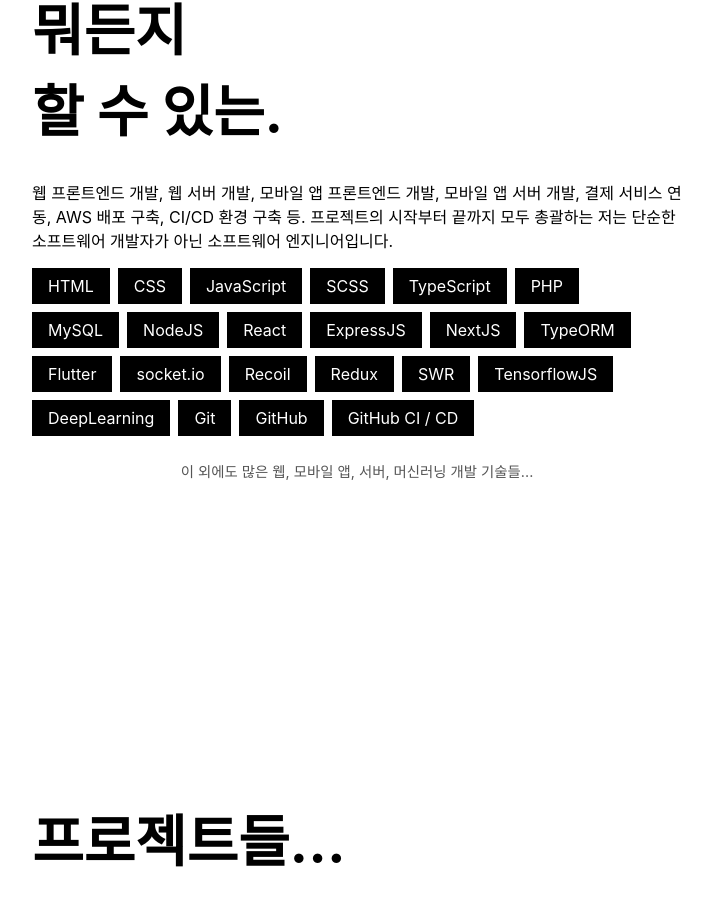
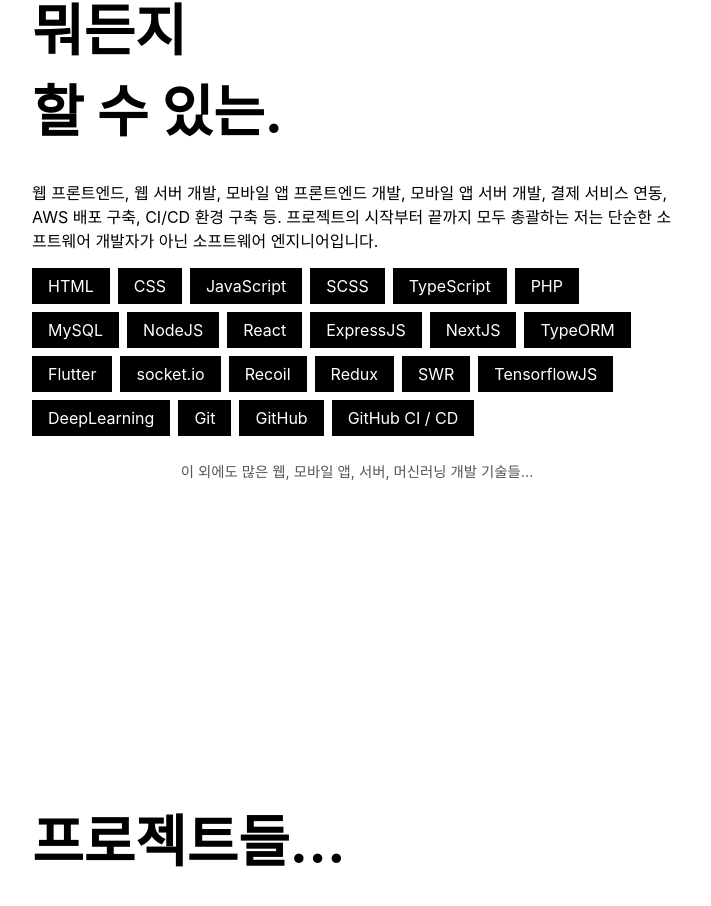
Before and after one commit to hsh2001/2022-portfolio, a Next.js app: page / in a window 1280 px wide. Shown: the part 1755-2661 px from the top of the page, without its empty margins (283-994 px from the left). Built offline with nearby package versions, Linux system fonts and the light colour scheme.

Commit message:
Update index.tsx

```diff
--- a/pages/index.tsx
+++ b/pages/index.tsx
@@ -38,12 +38,12 @@
           <Container>
             <SubTitle>
               뭐든지
-              <br />할 수 있는.
+              <br/>할 수 있는.
             </SubTitle>
           </Container>
 
           <Paragraph>
-            웹 프론트엔드 개발, 웹 서버 개발, 모바일 앱 프론트엔드 개발, 모바일
+            웹 프론트엔드, 웹 서버 개발, 모바일 앱 프론트엔드 개발, 모바일
             앱 서버 개발, 결제 서비스 연동, AWS 배포 구축, CI/CD 환경 구축 등.
             프로젝트의 시작부터 끝까지 모두 총괄하는 저는 단순한 소프트웨어
             개발자가 아닌 소프트웨어 엔지니어입니다.
```
